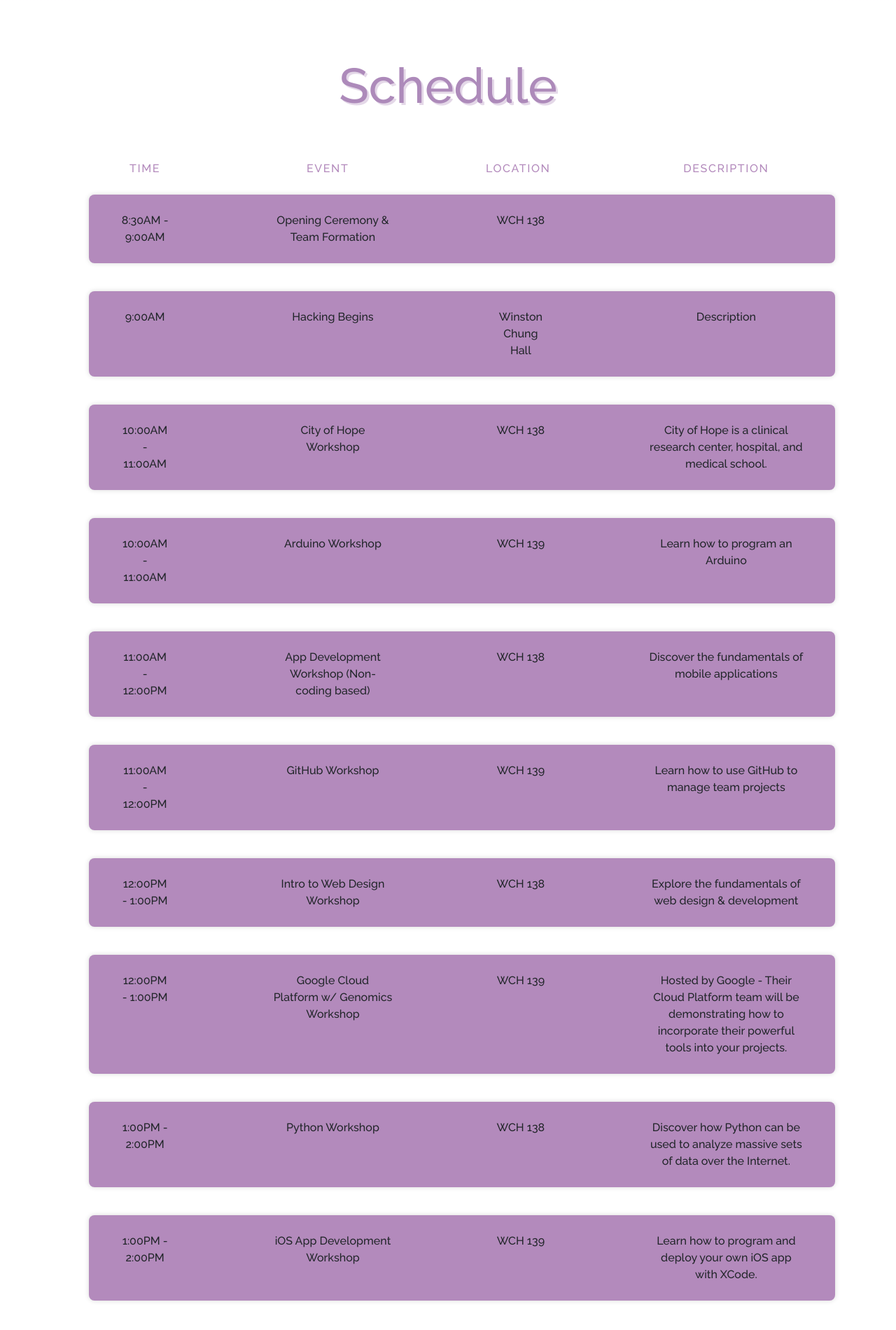
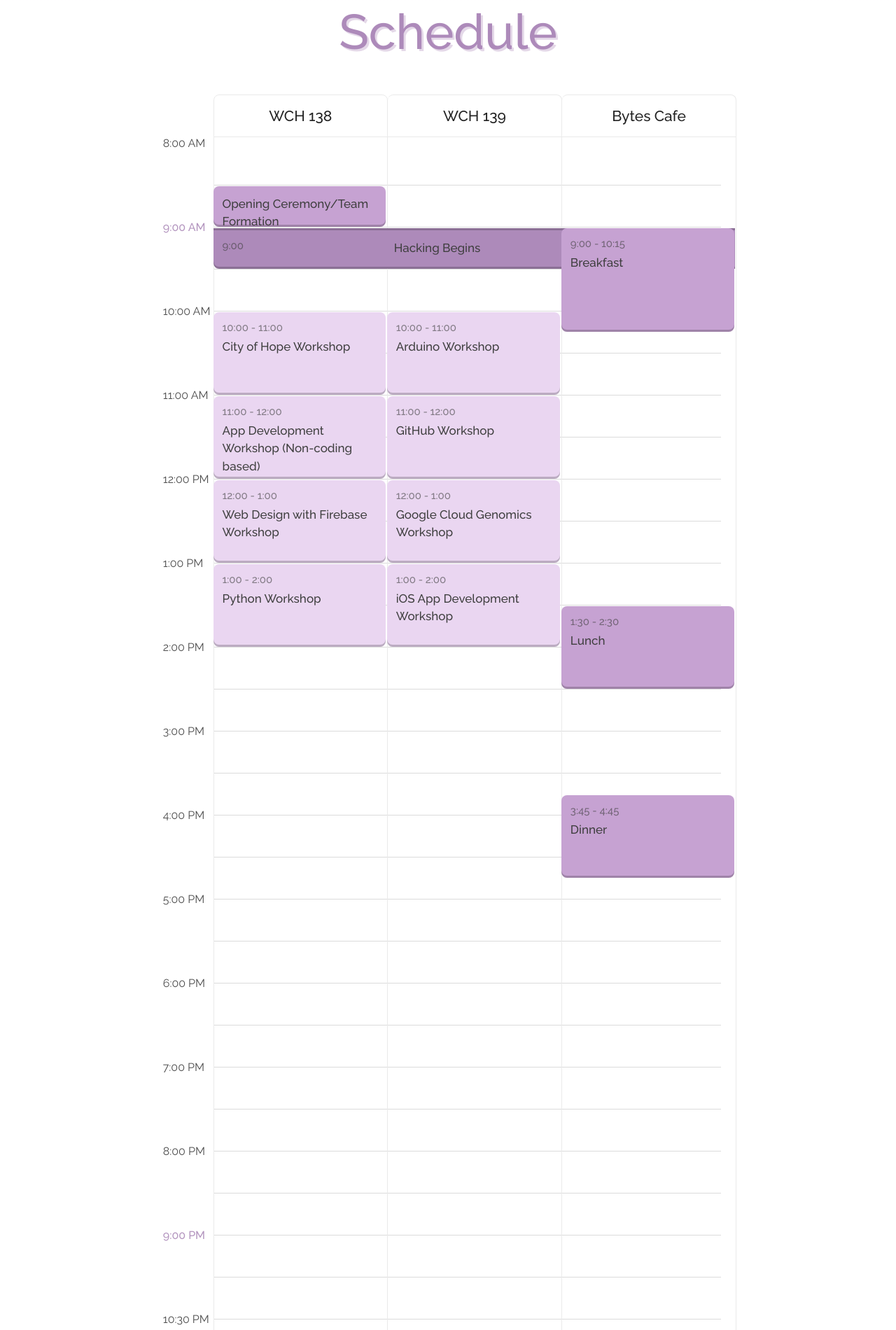
Before and after one commit to mrthomaschin/BioHack_2019, a plain HTML site: page countdown.html in a window 1280 px wide. Shown: the part 797-2697 px from the top of the page at 70% size. Drawn offline with nearby package versions, Linux system fonts and the light colour scheme; a script that the page names is missing.

Commit message:
New Schedule Structure
- Needs events added & mobile view testing

```diff
--- a/countdown.html
+++ b/countdown.html
@@ -9,7 +9,8 @@
 		<script src="https://ajax.googleapis.com/ajax/libs/jquery/3.3.1/jquery.min.js"></script>
 		<script src="js/main.js"></script>
 		<script src="js/countdown.js"></script>
-		<link href="https://unpkg.com/aos@2.3.1/dist/aos.css" rel="stylesheet">
+		<link rel="stylesheet" type="text/css" href="css/schedule-table.css">
+		<script src="js/schedule-table.js"></script>
 
 		<title>BioHack 2019 | Countdown</title>
 		<link rel="shortcut icon" type="image/png" href="img/favicon32.png"/>
@@ -31,7 +32,7 @@
         <nav class="menu">
 			<ul>
             <li><a href="https://biohackucr.com/">Home</a></li>
-            <li><a href="https://biohackucr.com/countdown.html"><span>Countdown</span></a></li>
+            <li><a href="https://biohackucr.com/countdown.html"><span style="color: white;">Countdown</span></a></li>
             <li><a href="https://docs.google.com/forms/d/e/1FAIpQLSfAISfwFFOwG4iycujnsJRUjgLjY1JAlWKaNL5bacetLt8Knw/viewform">Mentor Apps</a></li>
             <li><a href="https://docs.google.com/forms/d/e/1FAIpQLSfnCAEXq6pgYk9rDPs-TiAbWiV24DrK12OXdHzG9wOaelXbOQ/viewform">Volunteer Apps</a></li>
 			</ul>
@@ -56,96 +57,186 @@
 			<div class="row">
 				<div class="col-12 col-sm-12 col-md-12 col-lg-12 col-xl-12">
 					<h2 class="sub-title" align="center">Schedule</h2>
-					<div class="schedule-table" align="center">
-						<!-- <h2 class="curr-time" id="clock">00:00:00 AM</h2> -->
-						<ul class="responsive-table">
-							<li class="table-header">
-								<div class="col col-1">Time</div>
-								<div class="col col-2">Event</div>
-								<div class="col col-3">location</div>
-								<div class="col col-4">Description</div>
+					<div class="cd-schedule">
+						<div class="timeline">
+							<ul>
+								<li><span>8:00 AM</span></li>
+								<li><span>8:30 AM</span></li>
+								<li><span style="font-weight: 500; color: #a17baf">9:00 AM</span></li>
+								<li><span>9:30 AM</span></li>
+								<li><span>10:00 AM</span></li>
+								<li><span>10:30 AM</span></li>
+								<li><span>11:00 AM</span></li>
+								<li><span>11:30 AM</span></li>
+								<li><span>12:00 PM</span></li>
+								<li><span>12:30 PM</span></li>
+								<li><span>1:00 PM</span></li>
+								<li><span>1:30 PM</span></li>
+								<li><span>2:00 PM</span></li>
+								<li><span>2:30 PM</span></li>
+								<li><span>3:00 PM</span></li>
+								<li><span>3:30 PM</span></li>
+								<li><span>4:00 PM</span></li>
+								<li><span>4:30 PM</span></li>
+								<li><span>5:00 PM</span></li>
+								<li><span>5:30 PM</span></li>
+								<li><span>6:00 PM</span></li>
+								<li><span>6:30 PM</span></li>
+								<li><span>7:00 PM</span></li>
+								<li><span>7:30 PM</span></li>
+								<li><span>8:00 PM</span></li>
+								<li><span>8:30 PM</span></li>
+								<li><span style="font-weight: 500; color: #a17baf">9:00 PM</span></li>
+								<li><span>10:00 PM</span></li>
+								<li><span>10:30 PM</span></li>
+								<li><span>11:00 PM</span></li>
+							</ul>
+						</div> <!-- .timeline -->
+
+						<!--
+						Event colors/shapes are defined by 'data-event'.
+						event-a, event-00, and event-0 are unique to distinguish the
+						beginning of the hackathon
+						-->
+
+						<div class="events">
+							<ul>
+								<li class="events-group">
+									<div class="top-info"><span>WCH 138</span></div>
+									<ul>
+
+
+										<li class="single-event" data-start="8:30" data-end="9:00" data-content="event-primary" data-event="event-a">
+											<a href="#0">
+												<em class="event-name">Opening Ceremony/Team Formation</em>
+											</a>
 										</li>
-							<li class="table-row" style="margin-top: 0px;">
-								<div class="col col-1" data-label="When">8:30AM - 9:00AM</div>
-								<div class="col col-2" data-label="Event">Opening Ceremony & Team Formation</div>
-								<div class="col col-3" data-label="Where">WCH 138</div>
-								<div class="col col-4" data-label="Description"></div>
+
+										<li class="single-event" data-start="9:00" data-end="9:30" data-content="event-primary" data-event="event-00">
+											<a href="#0">
+												<em class="event-name"></em>
+											</a>
 										</li>
-							<li class="table-row">
-								<div class="col col-1" data-label="When">9:00AM</div>
-								<div class="col col-2" data-label="Event">Hacking Begins</div>
-								<div class="col col-3" data-label="Where">Winston Chung Hall</div>
-								<div class="col col-4" data-label="Description">Description</div>
+
+										<li class="single-event" data-start="10:00" data-end="11:00" data-content="event-workshop" data-event="event-2">
+											<a href="#0">
+												<em class="event-name">City of Hope Workshop</em>
+											</a>
 										</li>
-							<li class="table-row">
-								<div class="col col-1" data-label="When">10:00AM - 11:00AM</div>
-								<div class="col col-2" data-label="Event">City of Hope Workshop</div>
-								<div class="col col-3" data-label="Where">WCH 138</div>
-								<div class="col col-4" data-label="Description">City of Hope is a clinical research center, hospital, and medical school.</div>
+
+										<li class="single-event" data-start="11:00" data-end="12:00" data-content="event-workshop" data-event="event-2">
+											<a href="#0">
+												<em class="event-name">App Development Workshop (Non-coding based)</em>
+											</a>
 										</li>
-							<li class="table-row">
-								<div class="col col-1" data-label="When">10:00AM - 11:00AM</div>
-								<div class="col col-2" data-label="Event">Arduino Workshop</div>
-								<div class="col col-3" data-label="Where">WCH 139</div>
-								<div class="col col-4" data-label="Description">Learn how to program an Arduino</div>
+
+										<li class="single-event" data-start="12:00" data-end="13:00" data-content="event-workshop" data-event="event-2">
+											<a href="#0">
+												<em class="event-name">Web Design with Firebase Workshop</em>
+											</a>
 										</li>
-							<li class="table-row">
-								<div class="col col-1" data-label="When">11:00AM - 12:00PM</div>
-								<div class="col col-2" data-label="Event">App Development Workshop (Non-coding based)</div>
-								<div class="col col-3" data-label="Where">WCH 138</div>
-								<div class="col col-4" data-label="Description">Discover the fundamentals of mobile applications</div>
+
+										<li class="single-event" data-start="13:00" data-end="14:00" data-content="event-workshop" data-event="event-2">
+											<a href="#0">
+												<em class="event-name">Python Workshop</em>
+											</a>
 										</li>
-							<li class="table-row">
-								<div class="col col-1" data-label="When">11:00AM - 12:00PM</div>
-								<div class="col col-2" data-label="Event">GitHub Workshop</div>
-								<div class="col col-3" data-label="Where">WCH 139</div>
-								<div class="col col-4" data-label="Description">Learn how to use GitHub to manage team projects</div>
+
+
+									</ul>
 								</li>
-							<li class="table-row">
-								<div class="col col-1" data-label="When">12:00PM - 1:00PM</div>
-								<div class="col col-2" data-label="Event">Intro to Web Design Workshop</div>
-								<div class="col col-3" data-label="Where">WCH 138</div>
-								<div class="col col-4" data-label="Description">Explore the fundamentals of web design & development</div>
+
+								<li class="events-group">
+									<div class="top-info"><span>WCH 139</span></div>
+									<ul>
+
+										<li class="single-event" data-start="9:00" data-end="9:30" data-content="event-primary" data-event="event-0">
+											<a href="#0">
+												<em class="event-name">Hacking Begins</em>
+											</a>
 										</li>
-							<li class="table-row">
-								<div class="col col-1" data-label="When">12:00PM - 1:00PM</div>
-								<div class="col col-2" data-label="Event">Google Cloud Platform w/ Genomics Workshop</div>
-								<div class="col col-3" data-label="Where">WCH 139</div>
-								<div class="col col-4" data-label="Description">Hosted by Google - Their Cloud Platform team will be demonstrating how to incorporate their powerful tools into your projects.</div>
+
+										<li class="single-event" data-start="10:00" data-end="11:00" data-content="event-workshop" data-event="event-2">
+											<a href="#0">
+												<em class="event-name">Arduino Workshop</em>
+											</a>
 										</li>
-							<li class="table-row">
-								<div class="col col-1" data-label="When">1:00PM - 2:00PM</div>
-								<div class="col col-2" data-label="Event">Python Workshop</div>
-								<div class="col col-3" data-label="Where">WCH 138</div>
-								<div class="col col-4" data-label="Description">Discover how Python can be used to analyze massive sets of data over the Internet.</div>
+
+										<li class="single-event" data-start="11:00" data-end="12:00" data-content="event-workshop" data-event="event-2">
+											<a href="#0">
+												<em class="event-name">GitHub Workshop</em>
+											</a>
 										</li>
-							<li class="table-row">
-								<div class="col col-1" data-label="When">1:00PM - 2:00PM</div>
-								<div class="col col-2" data-label="Event">iOS App Development Workshop</div>
-								<div class="col col-3" data-label="Where">WCH 139</div>
-								<div class="col col-4" data-label="Description">Learn how to program and deploy your own iOS app with XCode.</div>
+
+										<li class="single-event" data-start="12:00" data-end="13:00" data-content="event-workshop" data-event="event-2">
+											<a href="#0">
+												<em class="event-name">Google Cloud Genomics Workshop</em>
+											</a>
+										</li>
+
+										<li class="single-event" data-start="13:00" data-end="14:00" data-content="event-workshop" data-event="event-2">
+											<a href="#0">
+												<em class="event-name">iOS App Development Workshop</em>
+											</a>
+										</li>
+
+									</ul>
+								</li>
+
+								<li class="events-group">
+									<div class="top-info"><span>Bytes Cafe</span></div>
+									<ul>
+
+										<li class="single-event" data-start="9:00" data-end="9:30" data-content="event-primary" data-event="event-0">
+											<a href="#0">
+												<em class="event-name"></em>
+											</a>
+										</li>
+
+										<li class="single-event" data-start="9:00" data-end="10:15" data-content="event-primary" data-event="event-1">
+											<a href="#0">
+												<em class="event-name">Breakfast</em>
+											</a>
+										</li>
+
+										<li class="single-event" data-start="13:30" data-end="14:30" data-content="event-primary" data-event="event-1">
+											<a href="#0">
+												<em class="event-name">Lunch</em>
+											</a>
+										</li>
+
+										<li class="single-event" data-start="15:45" data-end="16:45"  data-content="event-primary" data-event="event-1">
+											<a href="#0">
+												<em class="event-name">Dinner</em>
+											</a>
+										</li>
+
+									</ul>
 								</li>
 							</ul>
 						</div>
 
-						<!-- Past Events -->
-						<!-- <div class="schedule-table" align="center">
-							<ul class="responsive-table">
-								<h4 class="sub-title" align="center" style="font-size: 40px; margin-top: 75px; margin-bottom: 35px;">Past Events</h2>
-								<li class="table-row past">
-									<div class="col col-1" data-label="Event">Past Workshop1</div>
-									<div class="col col-2" data-label="When">9:00 AM - 10:00AM</div>
-									<div class="col col-3" data-label="Where">WCH 205/206</div>
-									<div class="col col-4" data-label="Description">Desc. 1</div>
-								</li>
-								<li class="table-row past">
-									<div class="col col-1" data-label="Event">Past Workshop2</div>
-									<div class="col col-2" data-label="When">10:00 AM - 11:00AM</div>
-									<div class="col col-3" data-label="Where">WCH 205/206</div>
-									<div class="col col-4" data-label="Description">Desc. 2</div>
-								</li>
-							</ul>
-							</div> -->
+						<div class="event-modal">
+							<header class="header">
+								<div class="content">
+									<span class="event-date"></span>
+									<h3 class="event-name"></h3>
+								</div>
+
+								<div class="header-bg"></div>
+							</header>
+
+							<div class="body">
+								<div class="event-info"></div>
+								<div class="body-bg"></div>
+							</div>
+
+							<a href="#0" class="close">Close</a>
+						</div>
+
+						<div class="cover-layer"></div>
+					</div> <!-- .cd-schedule -->
+
 				</div>
 			</div>
 		</div>
@@ -163,15 +254,14 @@
 	<canvas class="bg-mask"></canvas>
 
 	<script src="https://cdnjs.cloudflare.com/ajax/libs/particlesjs/2.2.3/particles.min.js"></script>
-	<script src="https://unpkg.com/aos@2.3.1/dist/aos.js"></script>
 	<script>
 		window.onload = function() {
 			Particles.init({
 				selector: '.bg-mask',
 				color: ['#b585c6'],
-				speed: 0.8,
+				speed: 0.7,
 				connectParticles: true,
-				maxParticles: 130,
+				maxParticles: 80,
 				minDistance: 135,
 				sizeVariations: 3,
 			})
--- a/css/schedule-table.css
+++ b/css/schedule-table.css
@@ -20,12 +20,7 @@ table {
 	border-spacing: 0;
 }
 
-/* style css */
-/* --------------------------------
-
-Primary style
-
--------------------------------- */
+/* Custom */
 *, *::after, *::before {
   box-sizing: border-box;
 	font-style: normal;
@@ -44,7 +39,6 @@ body {
 }
 
 a {
-  color: #A2B9B2;
   text-decoration: none;
 }
 
@@ -66,9 +60,9 @@ Main Components
 
 @media only screen and (min-width: 800px) {
   .cd-schedule {
-    width: 100%;
-    max-width: 1400px;
-    margin: 2em auto;
+    width: 68%;
+    max-width: 1200px;
+    margin: 3em auto;
   }
   .cd-schedule::after {
     clear: both;
@@ -84,6 +78,7 @@ Main Components
   display: none;
 }
 
+/* CFG TIMELINE */
 @media only screen and (min-width: 800px) {
   .cd-schedule .timeline {
     display: block;
@@ -91,12 +86,12 @@ Main Components
     top: 0;
     left: 0;
     height: 100%;
-    width: 62%;
-    padding-top: 50px;
+    width: 96%;
+    padding-top: 70px;
   }
   .cd-schedule .timeline li {
     position: relative;
-    height: 50px;
+    height: 60px;
   }
   .cd-schedule .timeline li::after {
     /* this is used to create the table horizontal lines */
@@ -106,19 +101,20 @@ Main Components
     left: 0;
     width: 100%;
     height: 1px;
-    background: #EAEAEA;
+    background: #dbdbdb;
   }
   .cd-schedule .timeline li:last-of-type::after {
     display: none;
   }
   .cd-schedule .timeline li span {
     display: none;
+		opacity: 0.8;
   }
 }
 
 @media only screen and (min-width: 1000px) {
   .cd-schedule .timeline li::after {
-    width: calc(100% - 60px);
+    width: calc(100% - 70px);
     left: 60px;
   }
   .cd-schedule .timeline li span {
@@ -151,6 +147,8 @@ Main Components
   line-height: 1.2;
   margin-bottom: 10px;
   font-weight: 500;
+	font-size: 2.1rem;
+
 }
 
 .cd-schedule .events .events-group > ul {
@@ -174,12 +172,14 @@ Main Components
   color: transparent;
 }
 
+/* CFG EVENTS */
+
 .cd-schedule .events .single-event {
   /* force them to stay on one line */
   -ms-flex-negative: 0;
       flex-shrink: 0;
   float: left;
-  height: 150px;
+  height: 120px;
   width: 70%;
   max-width: 300px;
   box-shadow: inset 0 -3px 0 rgba(0, 0, 0, 0.2);
@@ -210,7 +210,7 @@ Main Components
     width: 100%;
   }
   .cd-schedule .events .events-group {
-    width: 20%;
+    width: 30%;
     float: left;
     border: 1px solid #EAEAEA;
 		border-radius: 8px;
@@ -223,7 +223,7 @@ Main Components
   .cd-schedule .events .top-info {
     /* vertically center its content */
     display: table;
-    height: 50px;
+    height: 60px;
     border-bottom: 1px solid #EAEAEA;
     /* reset style */
     padding: 0;
@@ -238,8 +238,10 @@ Main Components
     font-weight: 500;
     margin-bottom: 0;
   }
+
+	/* CFG TABLE HEIGHT */
   .cd-schedule .events .events-group > ul {
-    height: 1500px;
+    height: 1800px;
     /* reset style */
     display: block;
     overflow: visible;
@@ -258,7 +260,7 @@ Main Components
     position: absolute;
     z-index: 3;
     /* top position and height will be set using js */
-    width: calc(100% + 2px);
+    width: calc(100% - 1px);
     left: -1px;
     box-shadow: 0 10px 20px rgba(0, 0, 0, 0.1), inset 0 -3px 0 rgba(0, 0, 0, 0.2);
     /* reset style */
@@ -269,7 +271,7 @@ Main Components
     margin-right: 0;
   }
   .cd-schedule .events .single-event a {
-    padding: 1.2em;
+    padding: 0.8em;
   }
   .cd-schedule .events .single-event:last-of-type {
     /* reset style */
@@ -284,7 +286,7 @@ Main Components
 @media only screen and (min-width: 1000px) {
   .cd-schedule .events {
     /* 60px is the .timeline element width */
-    width: calc(100% - 80px);
+    width: 100%;
     margin-left: 60px;
   }
 }
@@ -305,27 +307,59 @@ Main Components
 }
 
 .cd-schedule .event-name {
-  font-size: 2.4rem;
+  font-size: 2.2rem;
 }
 
 @media only screen and (min-width: 800px) {
   .cd-schedule .event-name {
-    font-size: 2rem;
+    font-size: 1.7rem;
   }
 }
 
 .cd-schedule .event-date {
   /* they are not included in the the HTML but added using JavScript */
-  font-size: 1.4rem;
-  opacity: .7;
-  line-height: 1.2;
-  margin-bottom: .2em;
+  font-size: 1.5rem;
+  opacity: .6;
+  line-height: 1.3;
+  margin-bottom: .3em;
+}
+
+.cd-schedule .single-event[data-event="event-a"],
+.cd-schedule [data-event="event-0"] .header-bg {
+  /* this is used to set a background color for the event and the modal window */
+  background: #c6a2d2;
+  filter: brightness(100%);
+  transition: 0.3s;
+  box-shadow: 0px 0px 7px 0px rgba(0, 0, 0, 0.0), inset 0 -3px 0 rgba(0, 0, 0, 0.2);
+	border-radius: 8px;
+}
+
+.cd-schedule .single-event[data-event="event-00"],
+.cd-schedule [data-event="event-00"] .header-bg {
+  /* this is used to set a background color for the event and the modal window */
+  background: #ad8aba;
+  filter: brightness(100%);
+  transition: 0.3s;
+  box-shadow: 0px 0px 7px 0px rgba(0, 0, 0, 0.0), inset 0 -3px 0 rgba(0, 0, 0, 0.2);
+	border-top: 3px solid rgba(0, 0, 0, 0.2);
+	border-radius: 0px 0px 0px 8px;
+}
+
+.cd-schedule .single-event[data-event="event-0"],
+.cd-schedule [data-event="event-0"] .header-bg {
+  /* this is used to set a background color for the event and the modal window */
+  background: #ad8aba;
+  filter: brightness(100%);
+	width: calc(100% + 3px);
+	left: -4px;
+  transition: 0.3s;
+  box-shadow: 0px 0px 7px 0px rgba(0, 0, 0, 0.0), inset 0 -3px 0 rgba(0, 0, 0, 0.2);
+	border-top: 3px solid rgba(0, 0, 0, 0.2);
 }
 
 .cd-schedule .single-event[data-event="event-1"],
 .cd-schedule [data-event="event-1"] .header-bg {
-  /* this is used to set a background color for the event and the modal window */
-  background: #b38abc;
+  background: #c6a2d2;
   filter: brightness(100%);
   transition: 0.3s;
   box-shadow: 0px 0px 7px 0px rgba(0, 0, 0, 0.0), inset 0 -3px 0 rgba(0, 0, 0, 0.2);
@@ -334,17 +368,8 @@ Main Components
 
 .cd-schedule .single-event[data-event="event-2"],
 .cd-schedule [data-event="event-2"] .header-bg {
-  background: #e6d5eb;
-  filter: brightness(100%);
-  transition: 0.3s;
-  box-shadow: 0px 0px 7px 0px rgba(0, 0, 0, 0.0), inset 0 -3px 0 rgba(0, 0, 0, 0.2);
-	border-radius: 8px;
-}
-
-.cd-schedule .single-event[data-event="event-3"],
-.cd-schedule [data-event="event-3"] .header-bg {
-  background: #A2B9C2;
-  filter: brightness(100%);
+  background: #e5d2ec;
+  filter: brightness(102%);
   transition: 0.3s;
   box-shadow: 0px 0px 7px 0px rgba(0, 0, 0, 0.0), inset 0 -3px 0 rgba(0, 0, 0, 0.2);
 	border-radius: 8px;
@@ -353,7 +378,7 @@ Main Components
 .cd-schedule .single-event:hover {
   filter: brightness(107%);
   transition: 0.3s;
-  box-shadow: 0px 0px 12px 0px rgba(0, 0, 0, 0.15), inset 0 -3px 0 rgba(0, 0, 0, 0.2);
+  box-shadow: 0px 0px 12px 0px rgba(0, 0, 0, 0.2), inset 0 -3px 0 rgba(0, 0, 0, 0.2);
 }
 
 .cd-schedule .event-modal {
@@ -380,7 +405,7 @@ Main Components
 
 .cd-schedule .event-modal .header {
   position: relative;
-  height: 70px;
+  height: 50px;
   /* vertically center its content */
   display: table;
   width: 100%;
@@ -399,7 +424,7 @@ Main Components
   position: relative;
   width: 100%;
   /* 70px is the .header height */
-  height: calc(100% - 70px);
+  height: calc(100% - 50px);
 }
 
 .cd-schedule .event-modal .event-info {
@@ -411,7 +436,7 @@ Main Components
 }
 
 .cd-schedule .event-modal .event-info > div {
-  overflow: auto;
+  overflow: visible;
   height: 100%;
   padding: 1.4em 5%;
 }
--- a/css/style-cd.css
+++ b/css/style-cd.css
@@ -1,5 +1,5 @@
 body,html {
-	overflow-x: hidden;
+	overflow: visible;
 	margin: 0;
 	font-family: Raleway
 }
@@ -61,10 +61,6 @@ body,html {
     color: #f2d3ffdb;
     margin: 0 10px;
     line-height: 70px;
-}
-
-span {
-    color: white;
 }
 
 label {
@@ -258,7 +254,7 @@ a:hover {
   display: block;
   top: 0;
   left: 0;
-  z-index: -1;
+  z-index: -2;
 }
 
 #main-hero {
@@ -311,7 +307,6 @@ a:hover {
 
 #schedule-page {
 	background-color: #ffffff;
-	padding: 6%;
 }
 
 #eighth-page {
@@ -547,43 +542,6 @@ a:hover {
 	font-size: 30px;
 }
 
-.slide {
-	float:left;
-	width: 44.5vw;
-	padding-left: 9px;
-	padding-right: 9px;
-}
-
-#sixth-page {
-	padding: 3%;
-}
-
-#slider_1 {
-	overflow:hidden;
-	width: 100%;
-	height: 210px;
-}
-.slides_1 {
-	display: block;
-	width: 2000vw;
-	margin: 0;
-	padding: 0;
-}
-
-.slide_1 {
-	width: 93vw;
-	padding-left: 10px;
-	padding-right: 10px;
-}
-
-.ppt_img {
-	width: 100%;
-}
-
-.slide-gap_1 {
-	height: 150px;
-}
-
 .sponsor-title {
 	font-size: 14px;
 	width: 100%;
--- a/js/schedule-table.js
+++ b/js/schedule-table.js
@@ -68,16 +68,24 @@ jQuery(document).ready(function($){
 			//create the .event-date element for each event
 			// var start12 = $(this).data('start') - 12;
 			// var end12 = $(this).data('end') - 12;
-			var start12 = convertTimeTo12($(this).data('start'))
-			var end12 = convertTimeTo12($(this).data('end'))
-			var durationLabel = '<span class="event-date">'+ start12 +' - '+ end12 +'</span>';
-			$(this).children('a').prepend($(durationLabel));
+			if ($(this).data('event') != ('event-0') && $(this).data('event') != ('event-a') && $(this).data('event') != ('event-00')) {
+					var start12 = convertTimeTo12($(this).data('start'))
+					var end12 = convertTimeTo12($(this).data('end'))
+					var durationLabel = '<span class="event-date">'+ start12 +' - '+ end12 +'</span>';
+					$(this).children('a').prepend($(durationLabel));
+				}
+
+			if ($(this).data('event') == ('event-00')) {
+				var start12 = convertTimeTo12($(this).data('start'))
+				var durationLabel = '<span class="event-date">'+ start12 +'</span>';
+				$(this).children('a').prepend($(durationLabel));
+			}
 
 			//detect click on the event and open the modal
-			$(this).on('click', 'a', function(event){
-				event.preventDefault();
-				if( !self.animating ) self.openModal($(this));
-			});
+			// $(this).on('click', 'a', function(event){
+			// 	event.preventDefault();
+			// 	if( !self.animating ) self.openModal($(this));
+			// });
 		});
 
 		//close modal window
@@ -101,8 +109,8 @@ jQuery(document).ready(function($){
 				eventHeight = self.eventSlotHeight*duration/self.timelineUnitDuration;
 
 			$(this).css({
-				top: (eventTop -1) +'px',
-				height: (eventHeight+1)+'px'
+				top: (eventTop+10) +'px',
+				height: (eventHeight-2)+'px'
 			});
 		});
 
```
Lines whose indentation alone changed are shown as unchanged.
